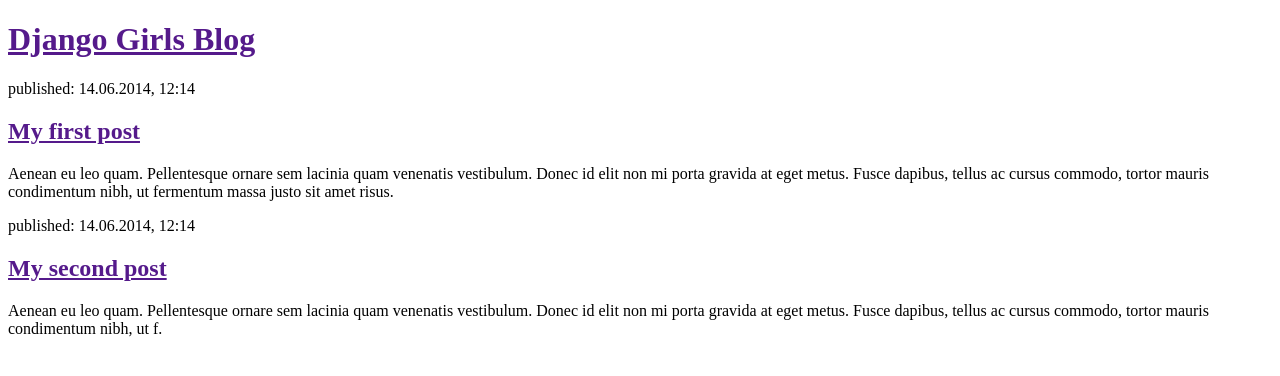
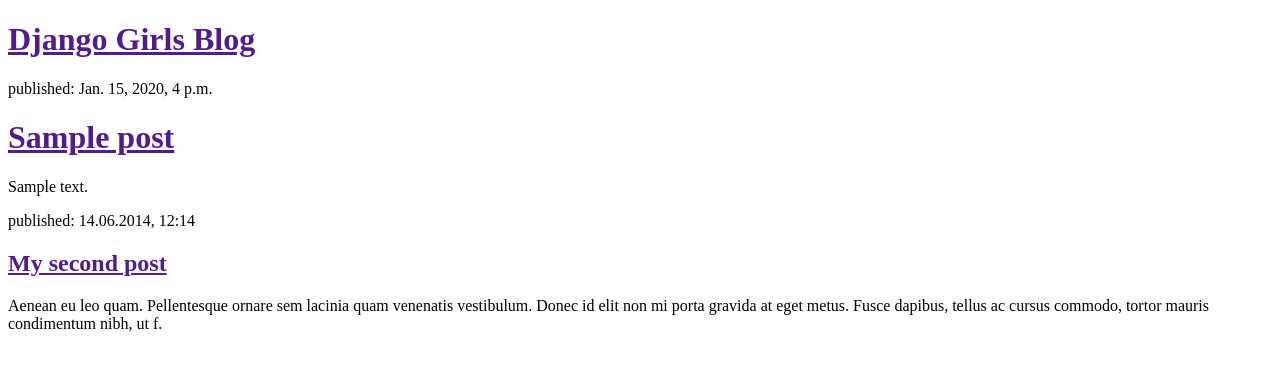
Before and after one commit to Kuandykzx/my-first-blog, a Django app: template blogg/polls/templates/polls/post_list.html in a window 1280 px wide. Shown: the top 376 px of the page. Run offline with Django 3.2, Linux system fonts and the light colour scheme; the template is opened without the code that fills it: values that come from a table or form of the project are taken from there, others are empty; tables that the repository leaves empty hold one stand-in row (values such as "Sample post").

Commit message:
Modified templates to display posts from database

```diff
--- a/blogg/polls/models.py
+++ b/blogg/polls/models.py
@@ -4,8 +4,8 @@
 
 
 class Post(models.Model):
-#    author = models.ForeignKey('auth.User')
-    title = models.CharField(max_length = 100)
+    author = models.ForeignKey('auth.User', default=1)
+    title = models.CharField(max_length=100)
     text = models.TextField()
     created_date = models.DateTimeField(
             default = timezone.now)
--- a/blogg/polls/templates/polls/post_list.html
+++ b/blogg/polls/templates/polls/post_list.html
@@ -8,11 +8,13 @@
             <h1><a href="">Django Girls Blog</a></h1>
         </div>
 
+            {% for post in posts %}
         <div>
-            <p>published: 14.06.2014, 12:14</p>
-            <h2><a href="">My first post</a></h2>
-            <p>Aenean eu leo quam. Pellentesque ornare sem lacinia quam venenatis vestibulum. Donec id elit non mi porta gravida at eget metus. Fusce dapibus, tellus ac cursus commodo, tortor mauris condimentum nibh, ut fermentum massa justo sit amet risus.</p>
+        <p>published: {{ post.published_date }}</p>
+        <h1><a href="">{{ post.title }}</a></h1>
+        <p>{{ post.text|linebreaksbr }}</p>
         </div>
+        {% endfor %}
 
         <div>
             <p>published: 14.06.2014, 12:14</p>
--- a/blogg/polls/views.py
+++ b/blogg/polls/views.py
@@ -1,5 +1,8 @@
 from django.shortcuts import render
+from .models import Post
+from django.utils import timezone
 
 # Create your views here.
 def post_list(request):
-    return render(request, 'polls/post_list.html', {})
+    posts = Post.objects.filter(published_date__lte=timezone.now().order_by('published_date'))
+    return render(request, 'polls/post_list.html', {'posts' : posts})
```
Also changed, not shown: blogg/polls/migrations/0002_post_author.py (added).
